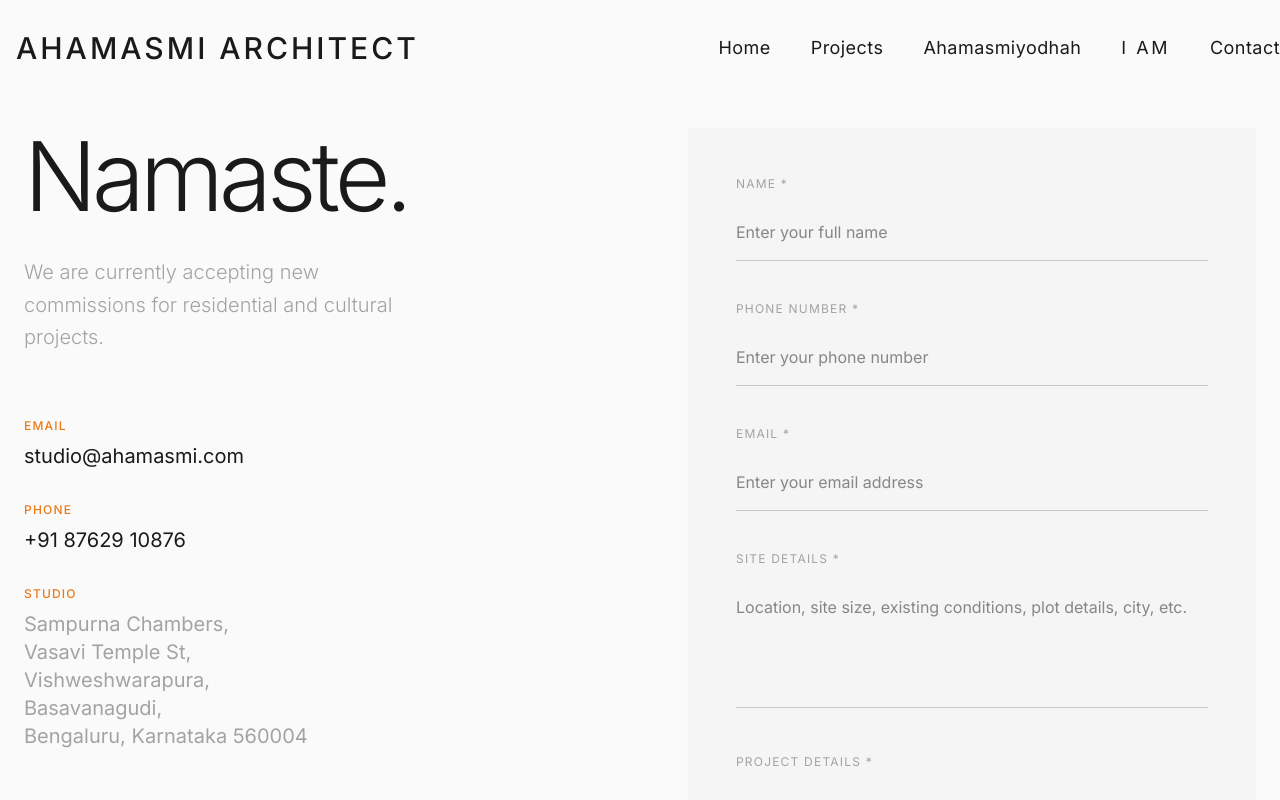
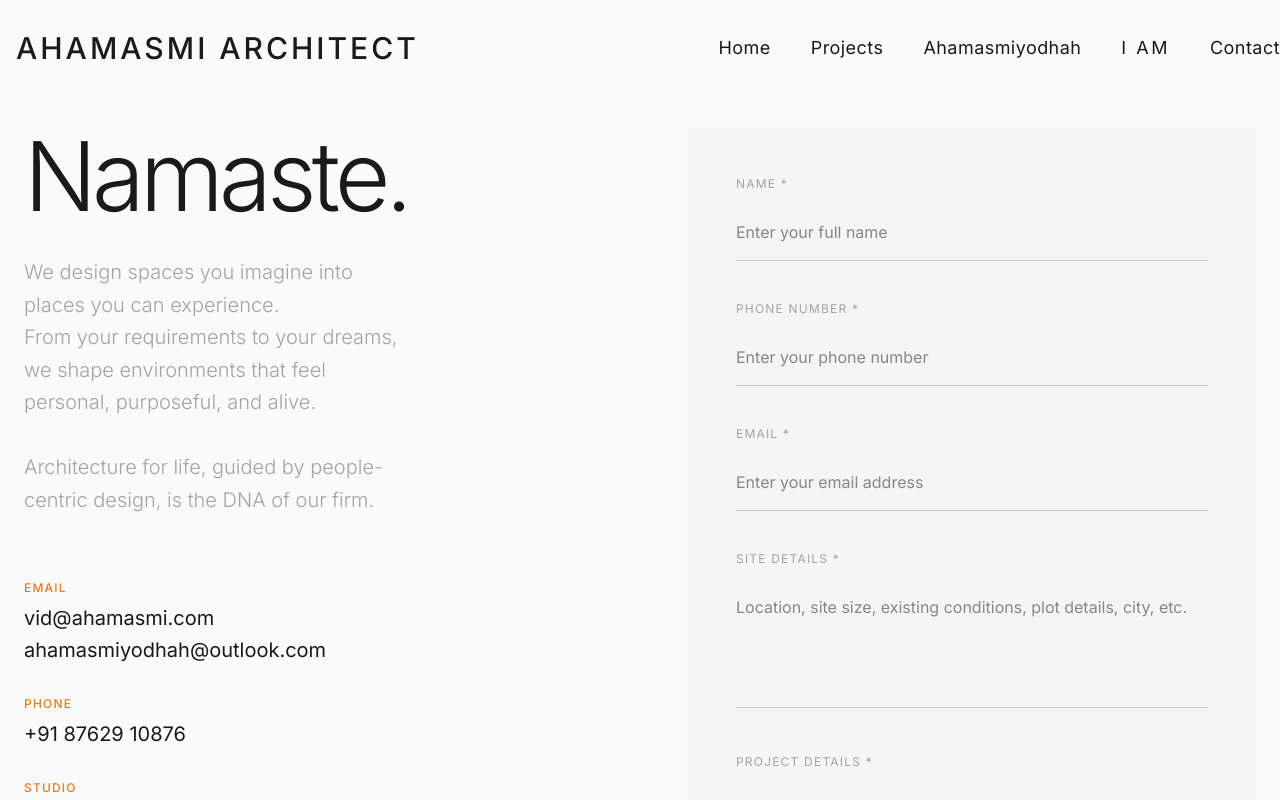
Before and after one commit to aadi654/Ahamasmi-, a Next.js app: page /contact in a window 1280 px wide. Shown: the top 800 px of the page. Built offline with nearby package versions, Linux system fonts and the light colour scheme.

Commit message:
Refine Ahamasmi page content and navigation

```diff
--- a/src/app/ahamasmiyodhah/page.tsx
+++ b/src/app/ahamasmiyodhah/page.tsx
@@ -20,12 +20,6 @@ const sections = [
     title: "A focused learning environment for taekwondo and personal growth.",
     body: "The academy introduces structured training, student development, workshops, and educational programming. Final content can include class formats, instructors, curriculum, registrations, and the Deccan Taekwondo Academy relationship.",
   },
-  {
-    id: "collaborations",
-    eyebrow: "Collaborations",
-    title: "Partnerships across education, culture, sport, and design.",
-    body: "This space can feature institutional partnerships, community events, research collaborations, demonstrations, and interdisciplinary initiatives that connect Ahamasmiyodhah with schools, academies, and cultural organizations.",
-  },
 ];
 
 export default function AhamasmiyodhahPage() {
@@ -43,7 +37,7 @@ export default function AhamasmiyodhahPage() {
             Education through discipline, movement, and culture.
           </h1>
           <p className="text-xl md:text-2xl text-muted font-light leading-relaxed max-w-3xl">
-            A class 42 registered educational initiative exploring martial arts, research, and collaborations through a people-centric lens.
+            A class 42 registered educational initiative exploring martial arts, research, and education through a people-centric lens.
           </p>
         </motion.div>
 
--- a/src/app/contact/page.tsx
+++ b/src/app/contact/page.tsx
@@ -152,15 +152,24 @@ export default function ContactPage() {
           >
             <h1 className="text-5xl md:text-8xl font-light tracking-tighter mb-8">Namaste.</h1>
             <p className="text-xl text-muted font-light mb-16 max-w-sm leading-relaxed">
-              We are currently accepting new commissions for residential and cultural projects.
+              We design spaces you imagine into places you can experience.<br />
+              From your requirements to your dreams, we shape environments that feel personal, purposeful, and alive.
+              <br />
+              <br />
+              Architecture for life, guided by people-centric design, is the DNA of our firm.
             </p>
 
             <div className="space-y-8">
               <div>
                 <p className="text-saffron uppercase tracking-widest text-xs font-medium mb-2">Email</p>
-                <a href="mailto:studio@ahamasmi.com" className="text-xl hover:text-saffron transition-colors">
-                  studio@ahamasmi.com
-                </a>
+                <div className="space-y-1">
+                  <a href="mailto:vid@ahamasmi.com" className="block text-xl hover:text-saffron transition-colors">
+                    vid@ahamasmi.com
+                  </a>
+                  <a href="mailto:ahamasmiyodhah@outlook.com" className="block text-xl hover:text-saffron transition-colors">
+                    ahamasmiyodhah@outlook.com
+                  </a>
+                </div>
               </div>
               <div>
                 <p className="text-saffron uppercase tracking-widest text-xs font-medium mb-2">Phone</p>
--- a/src/app/philosophy/page.tsx
+++ b/src/app/philosophy/page.tsx
@@ -115,7 +115,7 @@ export default function IAmPage() {
                 variants={fadeUp}
                 className="max-w-5xl text-5xl font-light leading-[1.02] tracking-tight text-balance sm:text-6xl md:text-7xl lg:text-8xl"
               >
-                Aham Asmi.
+                Ahamasmi.
                 <br />
                 I am, therefore I create.
               </motion.h1>
--- a/src/components/layout/Navbar.tsx
+++ b/src/components/layout/Navbar.tsx
@@ -24,7 +24,6 @@ const projectSubmenuLinks = [
 const aySubmenuLinks = [
   { href: "/ahamasmiyodhah#research", label: "Design & Research" },
   { href: "/ahamasmiyodhah#academy", label: "Academy" },
-  { href: "/ahamasmiyodhah#collaborations", label: "Collaborations" },
 ];
 
 export function Navbar() {
```
